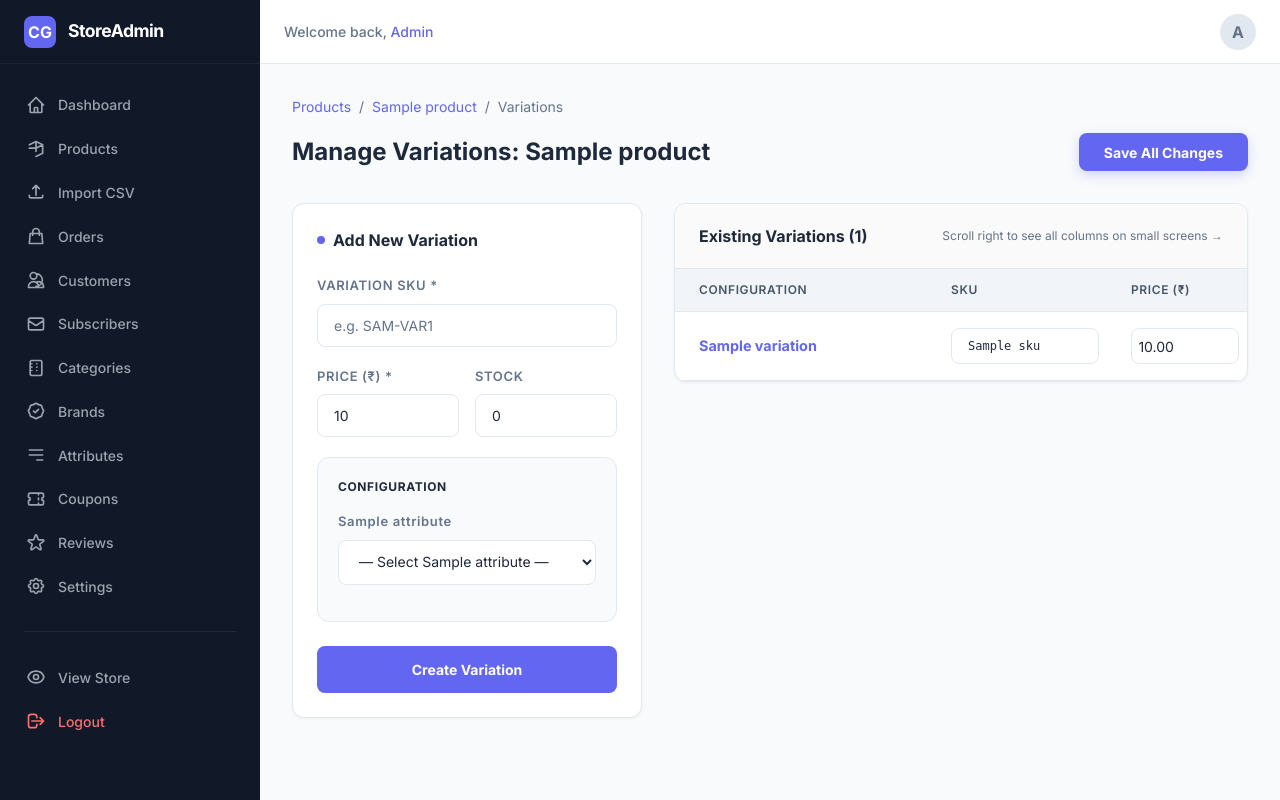
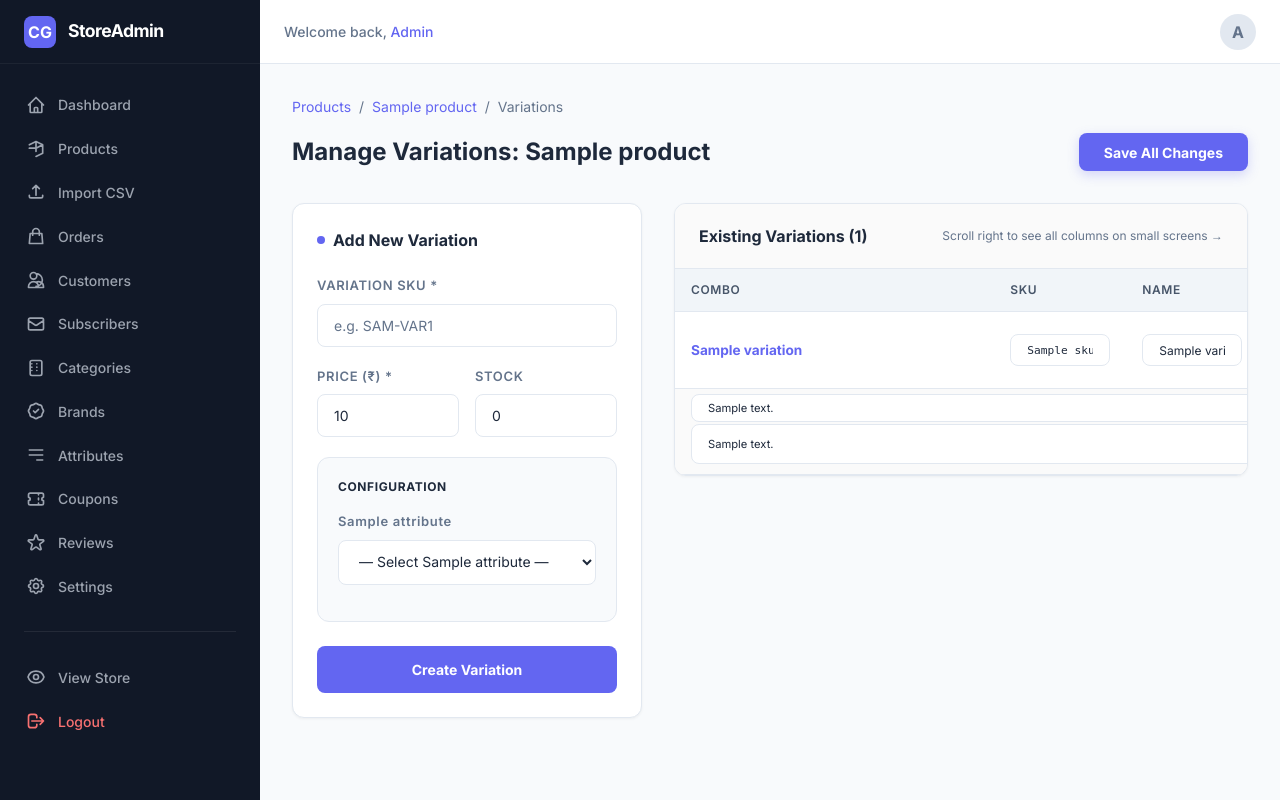
Before and after one commit to mynexasolutions-spec/talbeena, a Python web app: template templates/admin/variations.html in a window 1280 px wide. Run offline with Jinja, Linux system fonts and the light colour scheme; the template is opened without the code that fills it: most values are stand-ins (such as "Sample title", 1, 10 or a date in 2020).

Commit message:
Admin variation management: per-variation name, description, price, stock, image upload, bulk save with custom values

```diff
--- a/templates/admin/products.html
+++ b/templates/admin/products.html
@@ -95,6 +95,9 @@
         <td>
           <div style="display:flex; gap:0.5rem; justify-content:flex-end;">
             <a href="{{ url_for('admin_product_edit', product_id=p.id) }}" class="admin-btn btn-outline" style="padding:0.375rem 0.75rem; font-size:0.8125rem;">Edit</a>
+            {% if p.type == 'variable' %}
+            <a href="{{ url_for('admin_product_variations', product_id=p.id) }}" class="admin-btn btn-outline" style="padding:0.375rem 0.75rem; font-size:0.8125rem; color:var(--admin-primary);">Variations</a>
+            {% endif %}
             <form action="{{ url_for('admin_product_delete', product_id=p.id) }}" method="post" onsubmit="return confirm('Archive this product?')">
               <input type="hidden" name="csrf_token" value="{{ csrf_token() }}" />
               <button type="submit" class="admin-btn" style="padding:0.375rem 0.75rem; font-size:0.8125rem; color:#ef4444; background:rgba(239,68,68,0.05); border:none;">Archive</button>
--- a/templates/admin/variations.html
+++ b/templates/admin/variations.html
@@ -75,41 +75,51 @@
       </div>
 
       <div style="overflow-x:auto;">
-        <form id="bulkUpdateForm" method="post" action="{{ url_for('admin_variations_bulk_update', product_id=product.id) }}">
+        <form id="bulkUpdateForm" method="post" enctype="multipart/form-data" action="{{ url_for('admin_variations_bulk_update', product_id=product.id) }}">
           <input type="hidden" name="csrf_token" value="{{ csrf_token() }}" />
-          <table class="admin-table" style="width:100%; min-width:800px;">
+          <table class="admin-table" style="width:100%; min-width:1000px;">
             <thead>
               <tr>
-                <th style="padding-left:1.5rem;">Configuration</th>
-                <th style="width:180px;">SKU</th>
-                <th style="width:140px;">Price (₹)</th>
-                <th style="width:120px;">Stock</th>
-                <th style="text-align:right; padding-right:1.5rem; width:100px;">Actions</th>
+                <th style="padding-left:1rem;">Combo</th>
+                <th style="width:110px;">SKU</th>
+                <th style="width:110px;">Name</th>
+                <th style="width:90px;">Price</th>
+                <th style="width:70px;">Stock</th>
+                <th style="width:100px;">Image</th>
+                <th style="text-align:right; padding-right:1rem; width:80px;">Actions</th>
               </tr>
             </thead>
             <tbody>
               {% for v in variations %}
               <tr>
-                <td style="padding-left:1.5rem;">
-                  <div style="font-weight:700; color:var(--admin-primary); font-size:0.9rem;">{{ v.option_names }}</div>
+                <td style="padding-left:1rem; font-weight:700; color:var(--admin-primary); font-size:0.85rem;">{{ v.option_names or v.sku }}</td>
+                <td>
+                  <input type="text" name="sku_{{ v.id }}" value="{{ v.sku or '' }}" class="admin-input" style="height:32px; font-family:monospace; font-size:0.7rem; width:100px;" />
                 </td>
                 <td>
-                  <input type="text" name="sku_{{ v.id }}" value="{{ v.sku }}" class="admin-input" style="height:36px; font-family:monospace; font-size:0.75rem;" />
+                  <input type="text" name="name_{{ v.id }}" value="{{ v.name or '' }}" placeholder="Override name" class="admin-input" style="height:32px; font-size:0.75rem; width:100px;" />
                 </td>
                 <td>
-                  <input type="number" step="0.01" name="price_{{ v.id }}" value="{{ "%.2f"|format(v.price) }}" class="admin-input" style="height:36px; padding:0.4rem; font-size:0.875rem;" />
+                  <input type="number" step="0.01" name="price_{{ v.id }}" value="{{ '%.2f'|format(v.price or 0) }}" class="admin-input" style="height:32px; width:80px; font-size:0.8rem;" />
                 </td>
                 <td>
-                  <input type="number" name="stock_{{ v.id }}" value="{{ v.stock_quantity }}" class="admin-input" style="height:36px; padding:0.4rem; font-size:0.875rem; {% if v.stock_quantity <= 5 %}border-color:#ef4444; color:#ef4444;{% endif %}" />
+                  <input type="number" name="stock_{{ v.id }}" value="{{ v.stock_quantity or 0 }}" class="admin-input" style="height:32px; width:60px; font-size:0.8rem; {% if (v.stock_quantity or 0) <= 5 %}border-color:#ef4444;{% endif %}" />
                 </td>
-                <td style="text-align:right; padding-right:1.5rem;">
-                  <button type="button" onclick="if(confirm('Delete this variation?')) { document.getElementById('delete_form_{{ v.id }}').submit(); }" class="admin-btn" style="padding:0.4rem; color:#ef4444; background:rgba(239,68,68,0.05); border:none; border-radius:6px;" title="Delete">
-                      <svg xmlns="http://www.w3.org/2000/svg" width="16" height="16" fill="none" viewBox="0 0 24 24" stroke="currentColor"><path stroke-linecap="round" stroke-linejoin="round" stroke-width="2" d="M19 7l-.867 12.142A2 2 0 0116.138 21H7.862a2 2 0 01-1.995-1.858L5 7m5 4v6m4-6v6m1-10V4a1 1 0 00-1-1h-4a1 1 0 00-1 1v3M4 7h16"/></svg>
-                  </button>
+                <td>
+                  <input type="file" name="image_{{ v.id }}" accept="image/*" style="font-size:0.7rem; width:90px;" />
+                </td>
+                <td style="text-align:right; padding-right:1rem;">
+                  <button type="button" onclick="if(confirm('Delete?')){document.getElementById('df_{{ v.id }}').submit()}" class="admin-btn" style="padding:0.3rem 0.5rem; color:#ef4444; font-size:0.75rem;">Del</button>
+                </td>
+              </tr>
+              <tr style="background:#fafafa;">
+                <td colspan="7" style="padding:0.3rem 1rem;">
+                  <input type="text" name="short_desc_{{ v.id }}" value="{{ v.short_description or '' }}" placeholder="Short description (optional)" class="admin-input" style="height:28px; font-size:0.7rem; width:100%; border:none; background:transparent;" />
+                  <textarea name="description_{{ v.id }}" placeholder="Full description / details (optional)" class="admin-input" style="height:40px; font-size:0.7rem; width:100%; border:none; background:transparent; resize:vertical; margin-top:2px;">{{ v.description or '' }}</textarea>
                 </td>
               </tr>
               {% else %}
-              <tr><td colspan="5" style="text-align:center; padding:4rem; color:var(--admin-text-muted);">
+              <tr><td colspan="7" style="text-align:center; padding:4rem; color:var(--admin-text-muted);">
                 <div style="font-size:2rem; margin-bottom:1rem;">📦</div>
                 No variations yet. Use the form on the left to add one.
               </td></tr>
@@ -124,7 +134,7 @@
 
 <!-- Hidden Delete Forms -->
 {% for v in variations %}
-<form id="delete_form_{{ v.id }}" action="{{ url_for('admin_variation_delete', var_id=v.id) }}" method="post" style="display:none;">
+<form id="df_{{ v.id }}" action="{{ url_for('admin_variation_delete', var_id=v.id) }}" method="post" style="display:none;">
     <input type="hidden" name="csrf_token" value="{{ csrf_token() }}" />
     <input type="hidden" name="product_id" value="{{ product.id }}" />
 </form>
```
Also changed, not shown: routes/admin.py (+35 -10 lines).
